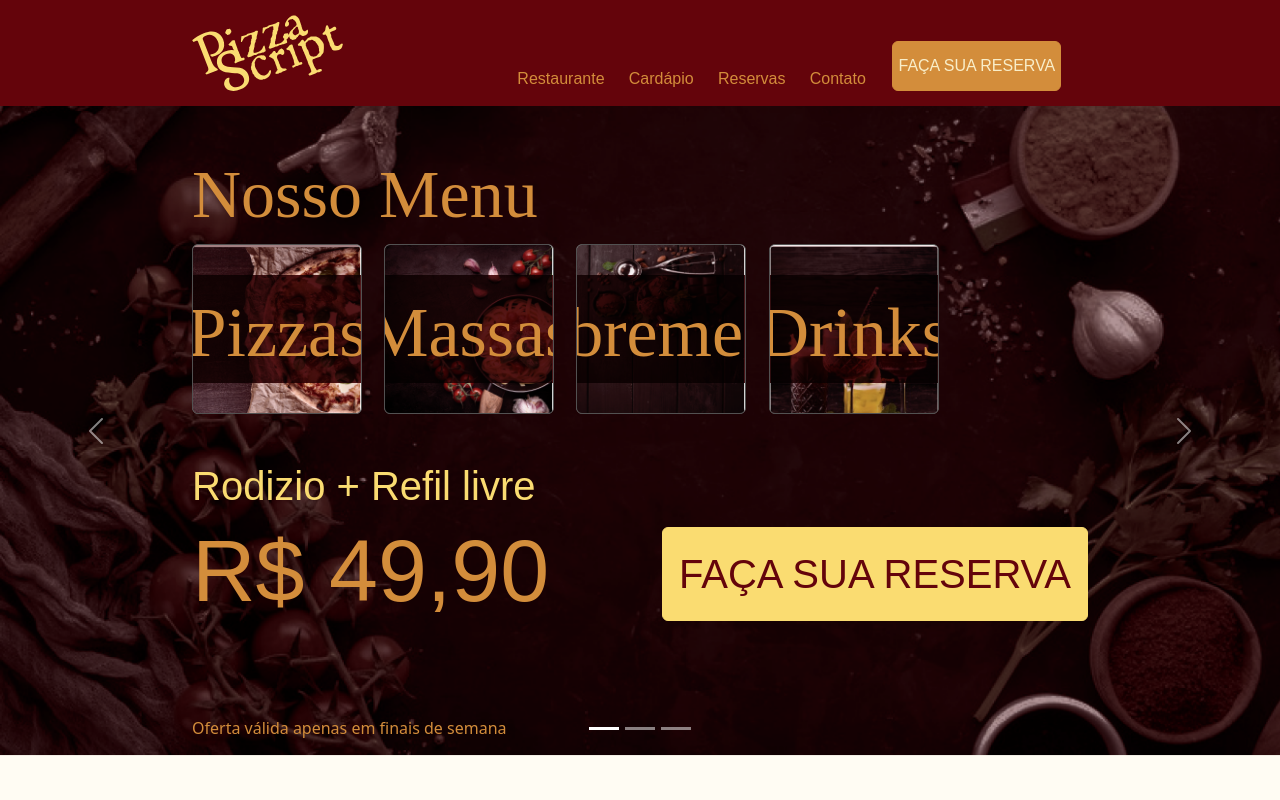
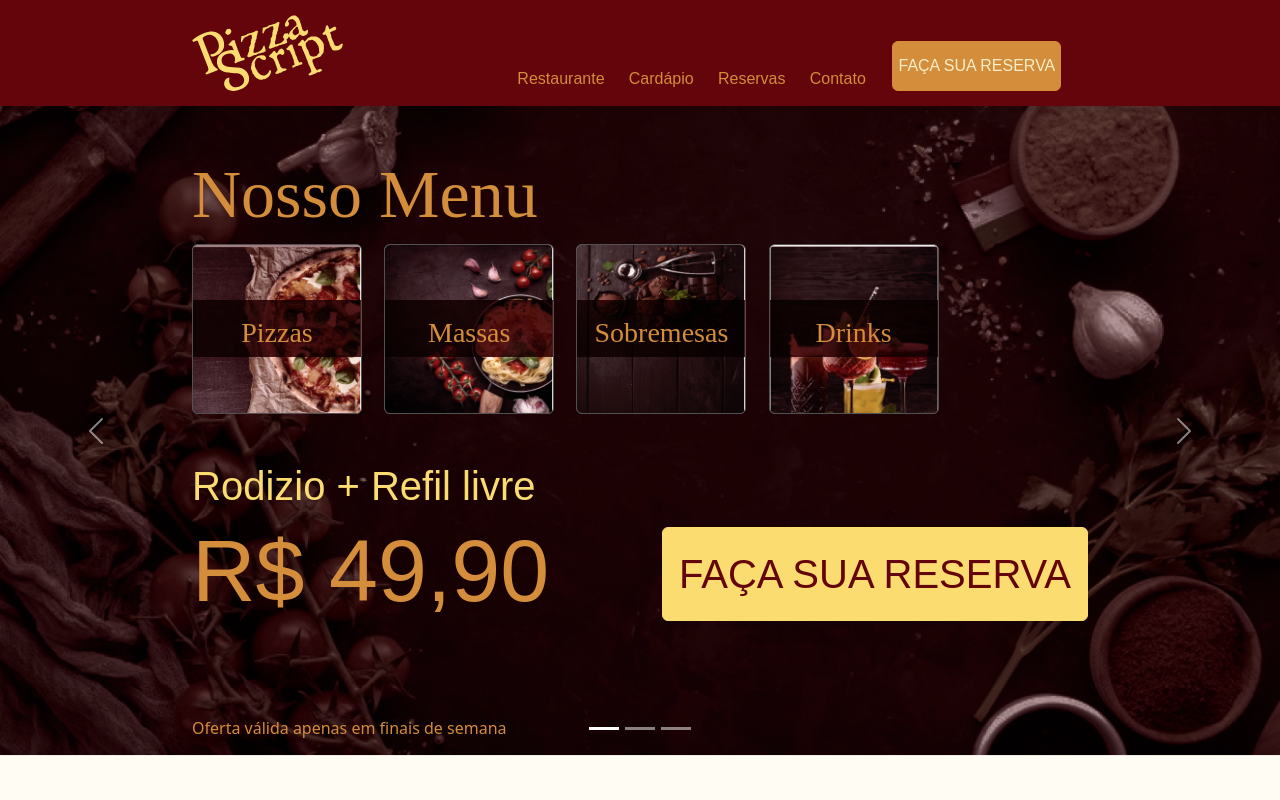
Before and after one commit to Yancap/pizzaria-react, a React (Create React App) app: page / in a window 1280 px wide. Shown: the top 800 px of the page. Built offline with nearby package versions, Linux system fonts and the light colour scheme; a web font is replaced by a local one.

Commit message:
pequenas correções

```diff
--- a/src/pages/home/components/Slider1.js
+++ b/src/pages/home/components/Slider1.js
@@ -20,7 +20,6 @@ const ContainerMobile = styled.div`
 `
 const Price = styled.h4`
   font-size: 5.5em;
-
 
 `
 
--- a/src/pages/home/css/Home.css
+++ b/src/pages/home/css/Home.css
@@ -24,9 +24,7 @@
 .carousel-item .title-carousel {
     font-size: 4.25rem;
 }
-.slider-item-1 h3{
-    font-size: 2.5em;
-}
+
 
 .carousel-item .card{
     border: 0.25px solid rgb(82, 81, 81);
```
